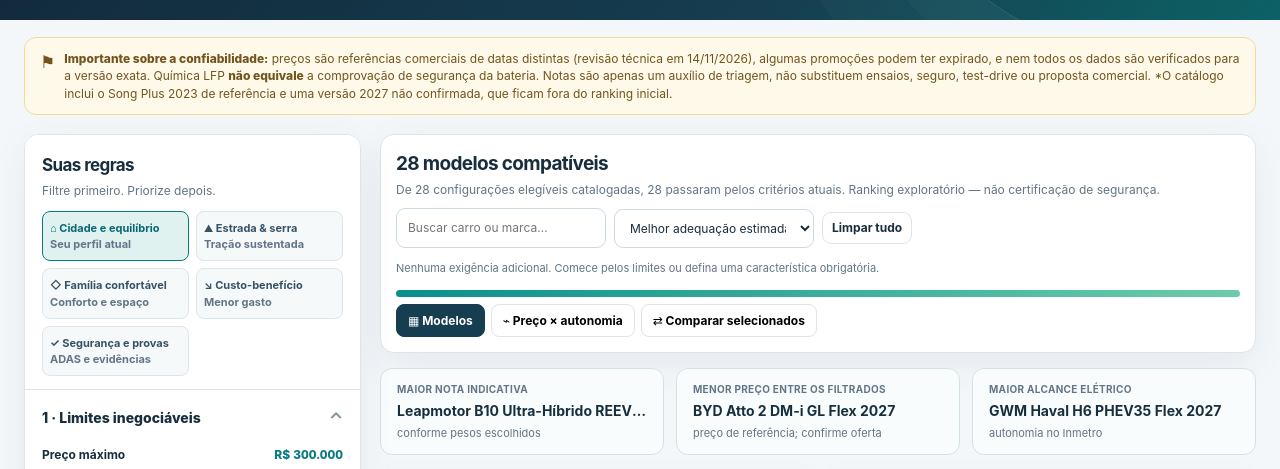
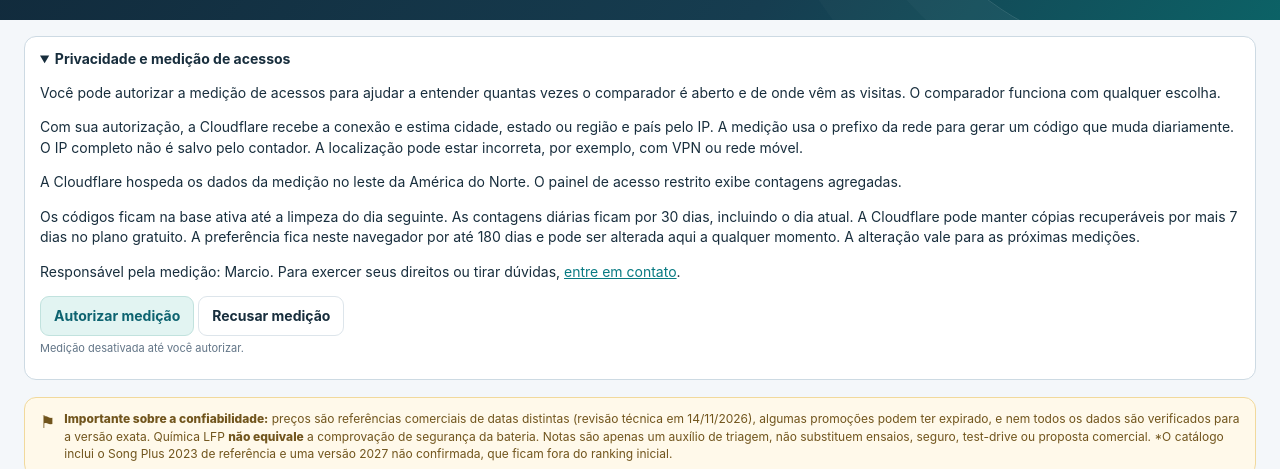
Before and after one commit to marciofmar/meu-proximo-suv, a plain HTML site: page index.html in a window 1280 px wide. Shown: the part 296-765 px from the top of the page. Drawn offline with Linux system fonts and the light colour scheme.

Commit message:
Ativa medição opcional de acessos com aviso de privacidade

```diff
--- /dev/null
+++ b/acessos.js
@@ -0,0 +1,59 @@
+(() => {
+  const endpoint = document.currentScript.dataset.endpoint;
+  if (!/^https:\/\/[a-z0-9-]+\.[a-z0-9-]+\.workers\.dev\/v1\/pageview$/.test(endpoint)) return;
+
+  const privacy = document.getElementById('access-privacy');
+  const allow = document.getElementById('allow-access-count');
+  const deny = document.getElementById('deny-access-count');
+  const status = document.getElementById('access-count-status');
+  const key = 'meu-proximo-suv-medicao-v1';
+  const preferenceDuration = 180 * 24 * 60 * 60 * 1000;
+  let choice;
+  let sent = false;
+
+  try {
+    const saved = JSON.parse(localStorage.getItem(key) || 'null');
+    if (saved && Number.isFinite(saved.expires) && saved.expires > Date.now()) {
+      choice = saved.choice;
+    }
+  } catch {
+    // A escolha continua funcionando durante esta abertura da página.
+  }
+
+  function showChoice() {
+    allow.disabled = choice === 'allow';
+    deny.disabled = choice === 'deny';
+    status.textContent = choice === 'allow' ? 'Medição autorizada.'
+      : choice === 'deny' ? 'Medição recusada.' : 'Medição desativada até você autorizar.';
+  }
+
+  function sendPageview() {
+    if (choice !== 'allow' || sent || document.visibilityState !== 'visible') return;
+    sent = true;
+    fetch(endpoint, {
+      method: 'POST',
+      credentials: 'omit',
+      redirect: 'error',
+      referrerPolicy: 'no-referrer',
+      keepalive: true,
+    }).catch(() => {});
+  }
+
+  function saveChoice(newChoice) {
+    choice = newChoice;
+    try {
+      localStorage.setItem(key, JSON.stringify({ choice, expires: Date.now() + preferenceDuration }));
+    } catch {
+      // A escolha permanece disponível durante esta abertura da página.
+    }
+    showChoice();
+    sendPageview();
+  }
+
+  if (choice === 'allow' || choice === 'deny') privacy.open = false;
+  allow.addEventListener('click', () => saveChoice('allow'));
+  deny.addEventListener('click', () => saveChoice('deny'));
+  document.addEventListener('visibilitychange', sendPageview);
+  showChoice();
+  sendPageview();
+})();
--- a/index.html
+++ b/index.html
@@ -21,6 +21,21 @@
 </head>
 <body>
 <header class="top"><div class="wrap"><div class="toprow"><div><div class="eyebrow">SELETOR INTERATIVO • ANO-MODELO 2027</div><h1>Encontre seu próximo SUV.<br>Sem ficar refém da ficha técnica.</h1><p>Defina o que é indispensável, proíba o que não aceita, ajuste pesos e chegue a poucos finalistas. Referência de comparação: seu BYD Song Plus DM-i 2023.</p></div><div class="topactions"><button class="btn ghost" data-action="exportprefs">↓ Salvar minhas escolhas</button></div></div><div class="stats"><div class="stat"><strong id="heroTotal">28</strong><span>configurações catalogadas*</span></div><div class="stat"><strong id="heroRemaining">—</strong><span>passam pelos seus filtros</span></div><div class="stat"><strong id="heroExcluded">0</strong><span>vetos individuais</span></div><div class="stat"><strong>R$ 300 mil</strong><span>teto original da pesquisa</span></div></div></div></header>
+<section class="wrap" aria-label="Privacidade da medição de acessos">
+  <details id="access-privacy" open style="margin:16px 0;background:#fff;border:1px solid #cddae3;border-radius:12px;padding:12px 15px">
+    <summary style="cursor:pointer;font-weight:700">Privacidade e medição de acessos</summary>
+    <p>Você pode autorizar a medição de acessos para ajudar a entender quantas vezes o comparador é aberto e de onde vêm as visitas. O comparador funciona com qualquer escolha.</p>
+    <p>Com sua autorização, a Cloudflare recebe a conexão e estima cidade, estado ou região e país pelo IP. A medição usa o prefixo da rede para gerar um código que muda diariamente. O IP completo não é salvo pelo contador. A localização pode estar incorreta, por exemplo, com VPN ou rede móvel.</p>
+    <p>A Cloudflare hospeda os dados da medição no leste da América do Norte. O painel de acesso restrito exibe contagens agregadas.</p>
+    <p>Os códigos ficam na base ativa até a limpeza do dia seguinte. As contagens diárias ficam por 30 dias, incluindo o dia atual. A Cloudflare pode manter cópias recuperáveis por mais 7 dias no plano gratuito. A preferência fica neste navegador por até 180 dias e pode ser alterada aqui a qualquer momento. A alteração vale para as próximas medições.</p>
+    <p>Responsável pela medição: <span>Marcio</span>. Para exercer seus direitos ou tirar dúvidas, <a href="mailto:marciofmar@yahoo.com.br">entre em contato</a>.</p>
+    <button type="button" class="btn soft" id="allow-access-count" disabled>Autorizar medição</button>
+    <button type="button" class="btn" id="deny-access-count" disabled>Recusar medição</button>
+    <p id="access-count-status" class="hint" role="status">Medição desativada.</p>
+  </details>
+</section>
+<script src="./acessos.js" data-endpoint="https://meu-proximo-suv-analytics.marciofmar.workers.dev/v1/pageview" defer></script>
+
 <div class="wrap"><div class="alert"><span style="font-size:17px">⚑</span><div><strong>Importante sobre a confiabilidade:</strong> preços são referências comerciais de datas distintas (revisão técnica em 14/11/2026), algumas promoções podem ter expirado, e nem todos os dados são verificados para a versão exata. Química LFP <strong>não equivale</strong> a comprovação de segurança da bateria. Notas são apenas um auxílio de triagem, não substituem ensaios, seguro, test-drive ou proposta comercial. *O catálogo inclui o Song Plus 2023 de referência e uma versão 2027 não confirmada, que ficam fora do ranking inicial.</div></div></div>
 <div class="wrap workspace">
 <aside class="sheet filterPanel" id="filterPanel"><div class="panelHead"><div style="display:flex;justify-content:space-between;gap:8px;align-items:start"><div><h2>Suas regras</h2><p>Filtre primeiro. Priorize depois.</p></div><button class="btn sm filtersToggle" data-action="mobileFilters" style="display:none">Filtros ▾</button></div><button class="btn sm mobileClose" style="display:none; margin-top:12px" data-action="closeMobileFilters">✕ Fechar filtros</button><div class="presetGrid" id="presets"></div></div>
```
